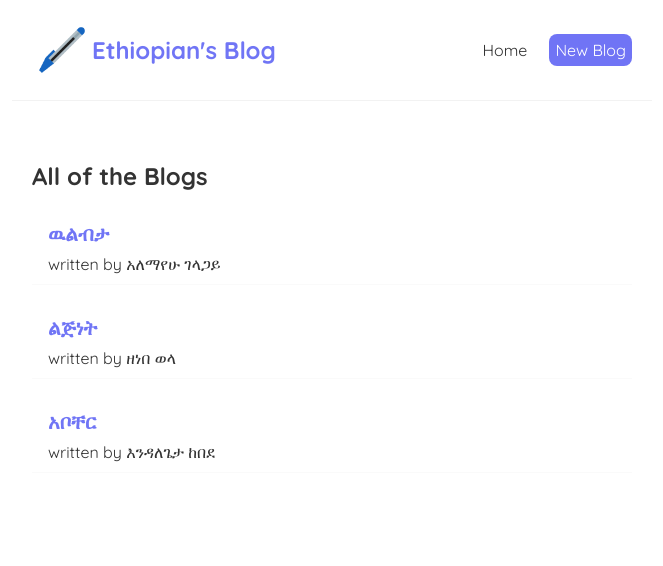
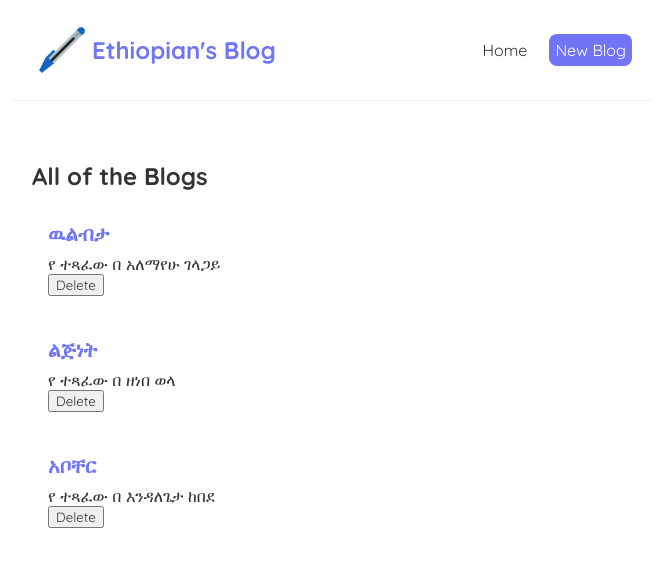
Before and after one commit to biruk-anley/Ethiopian_blogger, a React (Create React App) app: page / in a window 1280 px wide. Shown: the top 566 px of the page, without its empty margins (308-971 px from the left). Built offline with nearby package versions, Linux system fonts and the light colour scheme.

Commit message:
Add content for filter method

```diff
--- a/src/BlogList.js
+++ b/src/BlogList.js
@@ -1,15 +1,16 @@
-const BlogList = ({ blogse, title }) => {
+const BlogList = ({ blogse, title,handleDelete }) => {
     return (
         <div className="blog-list">
             <h2>{title}</h2>
 
-        {blogse.map((blog) => (
-          <div className="blog-preview">
+          {blogse.map((blog) => (
+          <div className="blog-preview" key={blog.id} >
             <h2>{blog.title}</h2>
-            <p>written by {blog.author}</p>
+              <p>የ ተጻፈው በ {blog.author}</p>
+              <button onClick={()=>handleDelete(blog.id)}>Delete</button>
           </div>
-        ))}
-      </div>
+          ))}
+       </div>
     );
 }
 
```
